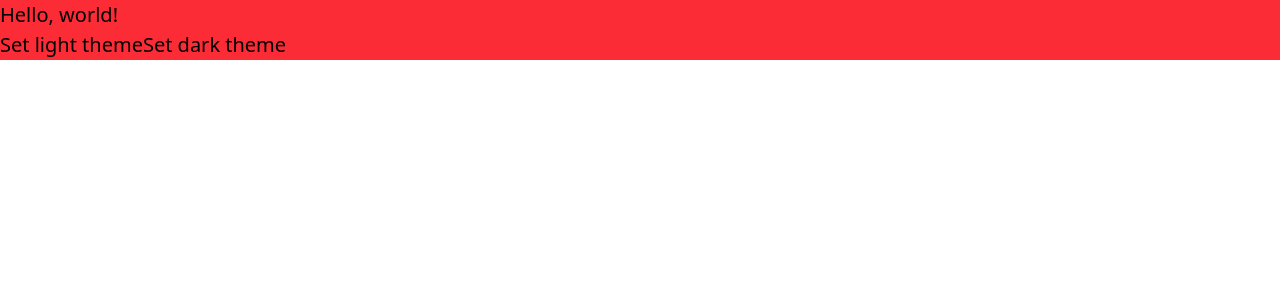
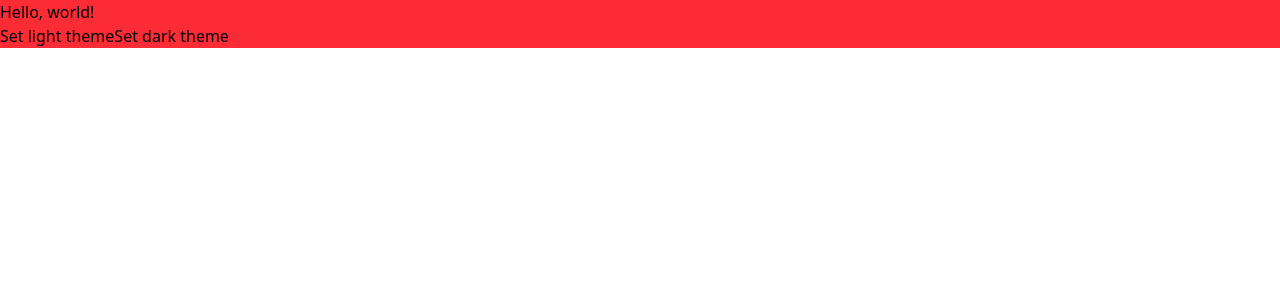
Before and after one commit to tempo-repo/next-template, a Next.js app: page / in a window 1280 px wide. Shown: the top 300 px of the page. Built offline with nearby package versions, Linux system fonts and the light colour scheme.

Commit message:
✍️ change root font size

```diff
--- a/src/app/globals.scss
+++ b/src/app/globals.scss
@@ -1,11 +1,7 @@
 @import "tailwindcss";
 
 :root {
-    font-size: 10px;
-}
-
-body {
-    font-size: 2.0rem;
+    font-size: 16px;
 }
 
 @theme {
```
